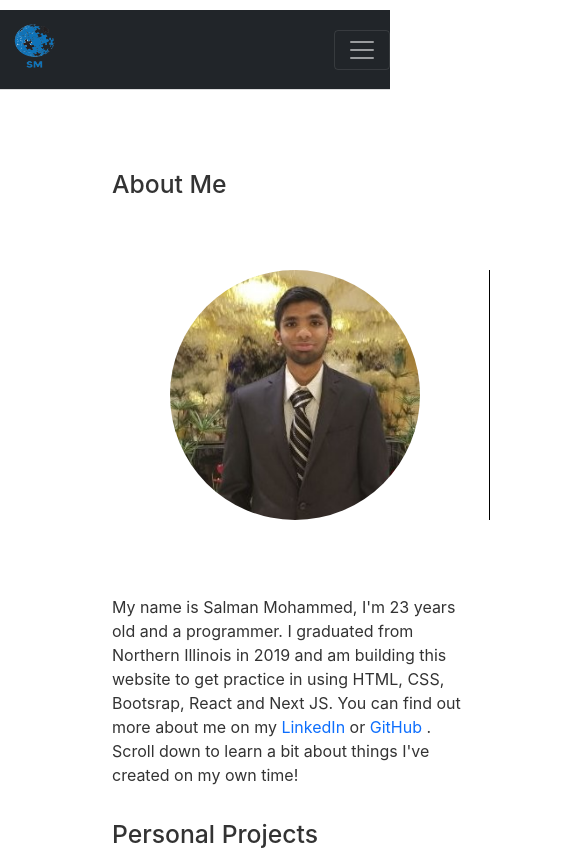
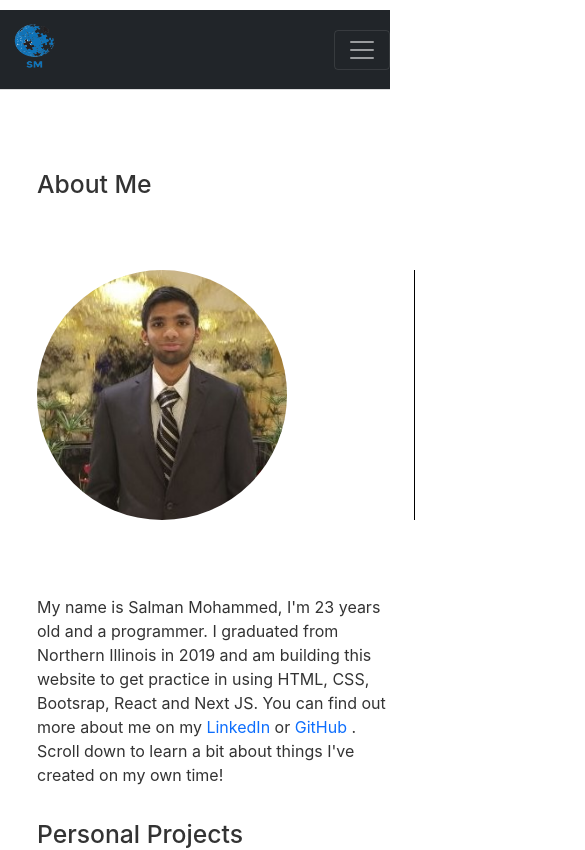
Before and after one commit to Salm9n/country-website-nextjs, a Next.js app: page /posts/about in a window 390 px wide. Shown: the top 850 px of the page, 585 px wide, since content can reach past the window. Built offline with nearby package versions, Linux system fonts and the light colour scheme.

Commit message:
fixed margin for mobile

```diff
--- a/pages/posts/about.js
+++ b/pages/posts/about.js
@@ -18,7 +18,7 @@ function AboutMe() {
                 </div>
             </div>
             <div className="row med-row justify-content-center">
-                <div className="col-lg-6 row2 border-right" align="center">
+                <div className="col-lg-4 row2 border-right" align="left">
                     <div className= "resize">
                         <Image className="round" src={me} alt="mylogo"/>
                     </div>
--- a/pages/posts/contactme.js
+++ b/pages/posts/contactme.js
@@ -12,7 +12,7 @@ const JavaScriptSnippets  = () => {
 
     <div className= "container my-container">
         <div className="row">
-            <div className="col-lg-8 border-right">
+            <div className="col-lg-8 border-right" align="left">
                 <h3> Send me an Email! </h3>
                 <form action="https://postmail.invotes.com/send"
                 method="post" id="email_form" onSubmit={onChange}>
--- a/styles/globals.css
+++ b/styles/globals.css
@@ -177,7 +177,7 @@ a {
 	}
 
 	.container {
-		margin-left: 100px;
+		margin-left: 25px;
 	}
 
 	.width {
```
